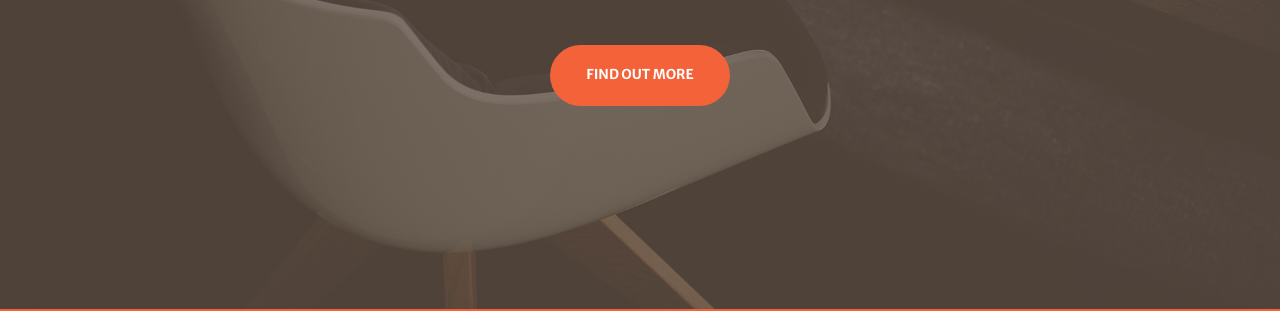
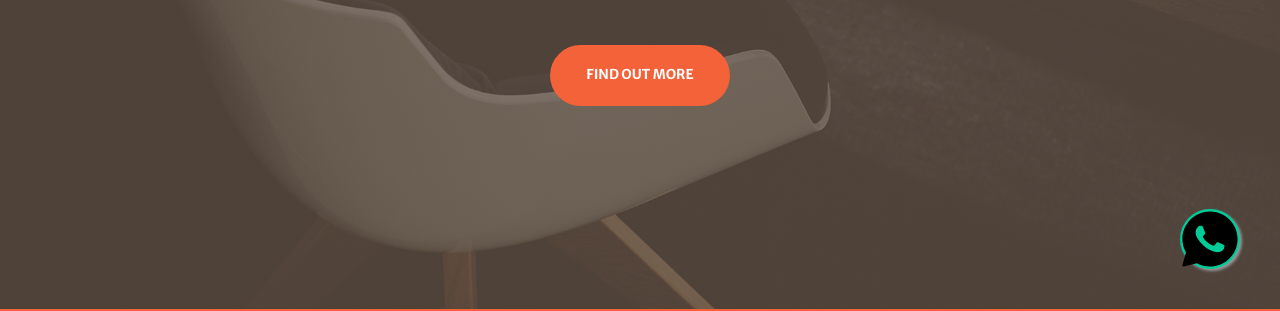
Before and after one commit to 5dmatk/5dmatk.github.io, a plain HTML site: page index.html in a window 1280 px wide. Shown: the part 491-802 px from the top of the page. Drawn offline with nearby package versions, Linux system fonts and the light colour scheme; some packages are replaced by stand-ins of ours; a script that the page names is missing.

Commit message:
add whatsapp button

```diff
--- /dev/null
+++ b/css/floating-button.css
@@ -0,0 +1,16 @@
+.float-button {
+    position: fixed;
+    width: 60px;
+    height: 60px;
+    bottom: 40px;
+    right: 40px;
+    background-color: #0c9;
+    color: #fff;
+    border-radius: 50px;
+    text-align: center;
+    box-shadow: 2px 2px 3px #999;
+}
+
+.my-float {
+    margin-top: 22px;
+}
--- a/index.html
+++ b/index.html
@@ -6,7 +6,7 @@
     <meta name="viewport" content="width=device-width, initial-scale=1, shrink-to-fit=no" />
     <meta name="description" content="Service, هي شركة خدمات من اجل, تقدم اي خدمة تحتاج اليها" />
     <meta name="author" content="Service, Dev Team" />
-    <title>Creative - Start Bootstrap Theme</title>
+    <title> Service | خدمة  </title>
     <!-- Favicon-->
     <link rel="icon" type="image/x-icon" href="./assets/favicon.ico" />
     <!-- Bootstrap Icons-->
@@ -22,9 +22,14 @@
     <script src="./js/form.js"></script>
     <!-- google search console -->
     <meta name="google-site-verification" content="YctBkep5Ui6RGesKPPaBorfURVGqRzj7Am1zE1XXZN0" />
+    <link rel="stylesheet" href="./css/floating-button.css">
 </head>
 
 <body id="page-top">
+    <!-- floating button -->
+    <a href="https://wa.me/+201033588278" target="_blank" class="float-button">
+        <img src="./assets/img/wahtsapp.svg" width="100%" height="100%" />
+    </a>
     <!-- Navigation-->
     <nav class="navbar navbar-expand-lg navbar-light fixed-top py-3" id="mainNav">
         <div class="container px-4 px-lg-5">
```
Also changed, not shown: assets/img/wahtsapp.svg (added).
